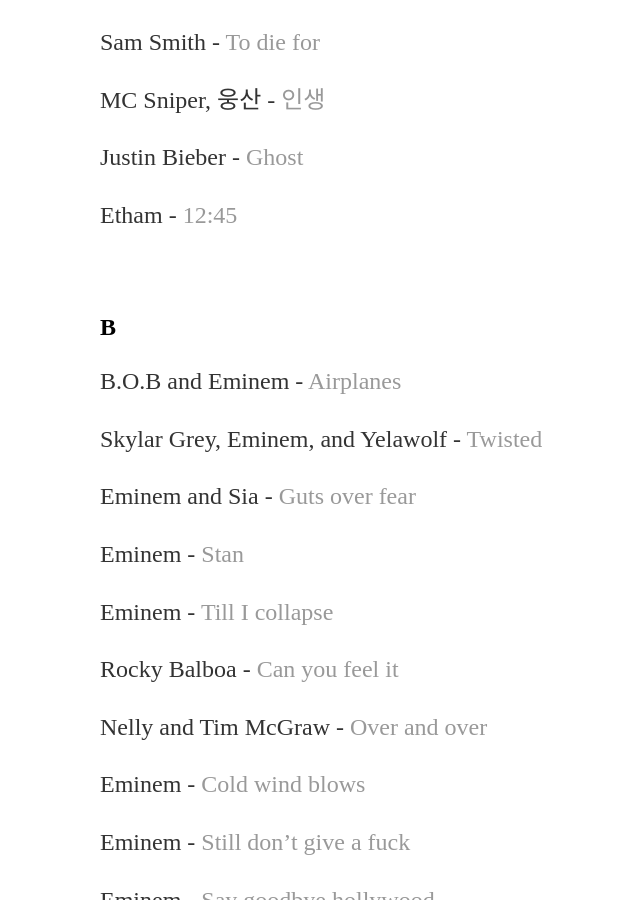
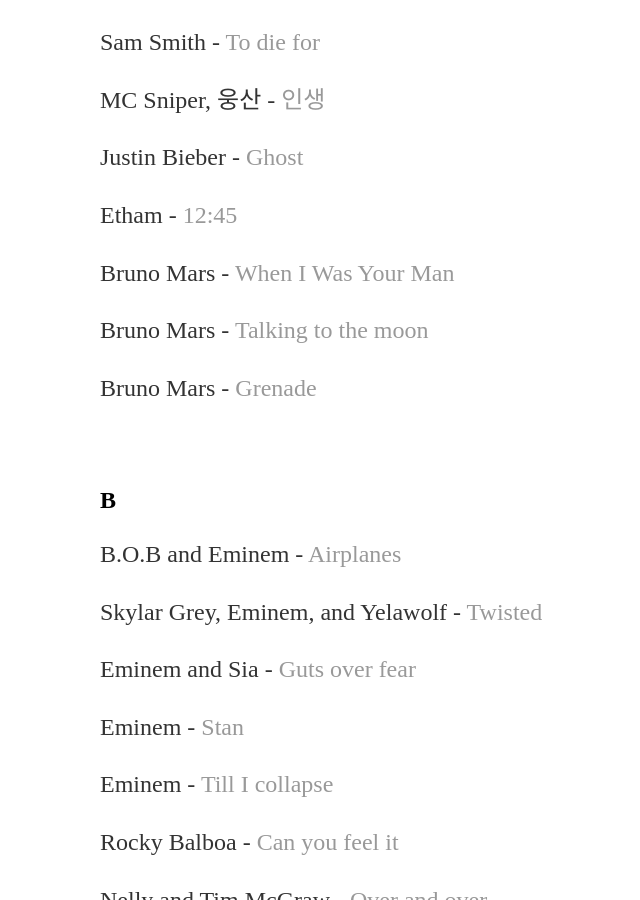
Before and after one commit to yjkweon24/yjkweon24.github.io, a Jekyll site: the page built from _posts/2018-10-23-songs-that-i-love.md, in a window 1280 px wide and 900 px high, scrolled down 2616 px. Shown: the whole window, without its empty margins (92-732 px from the left). Built offline with Jekyll 4.4.1, drawn with Linux system fonts in a browser that asks for light colours.

Commit message:
Update 2018-10-23-songs-that-i-love.md

```diff
--- a/_posts/2018-10-23-songs-that-i-love.md
+++ b/_posts/2018-10-23-songs-that-i-love.md
@@ -88,6 +88,12 @@
 Justin Bieber - [Ghost](https://www.youtube.com/watch?v=Fp8msa5uYsc&ab_channel=JustinBieberVEVO)
 
 Etham - [12:45](https://www.youtube.com/watch?v=GhWnG7YhcEE&ab_channel=EthamVEVO)
+
+Bruno Mars - [When I Was Your Man](https://www.youtube.com/watch?v=ekzHIouo8Q4)
+
+Bruno Mars - [Talking to the moon](https://www.youtube.com/watch?v=fXw0jcYbqdo)
+
+Bruno Mars - [Grenade](https://www.youtube.com/watch?v=SR6iYWJxHqs)
 
 <br>
 
```
